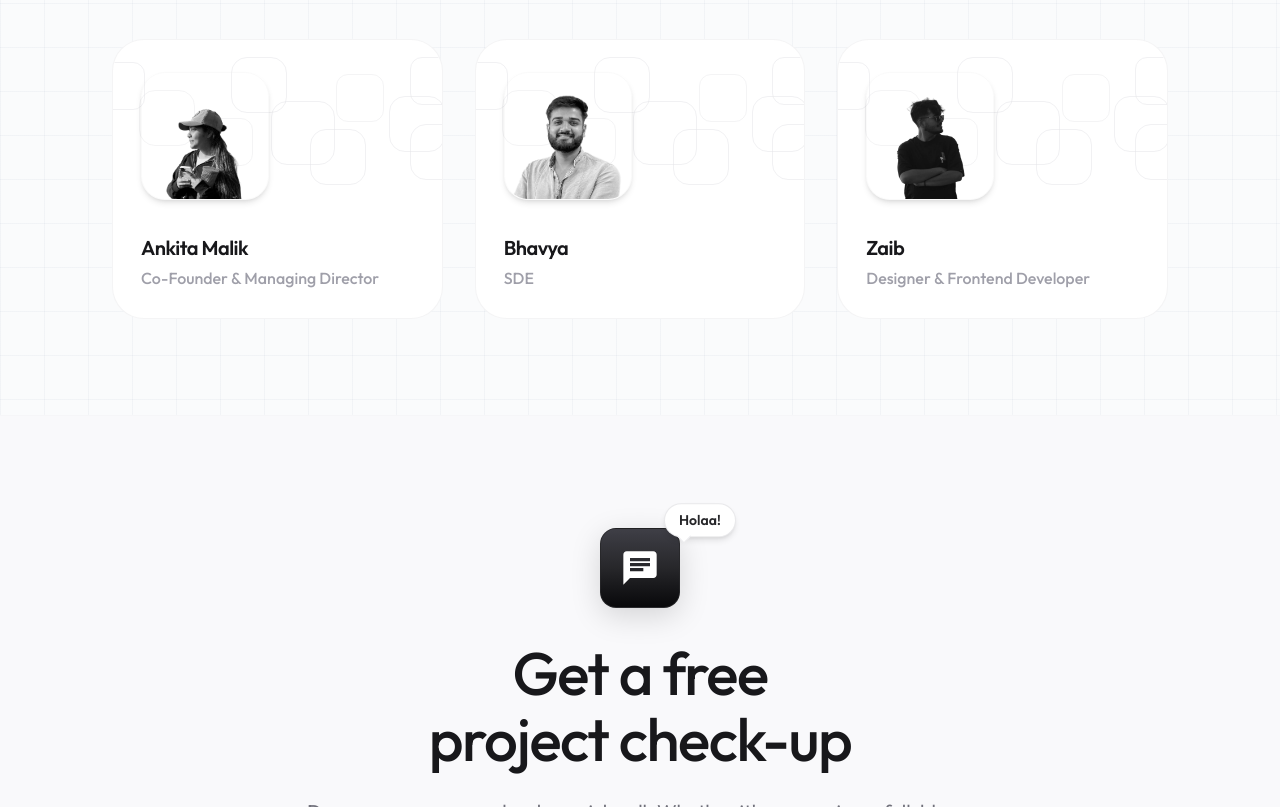
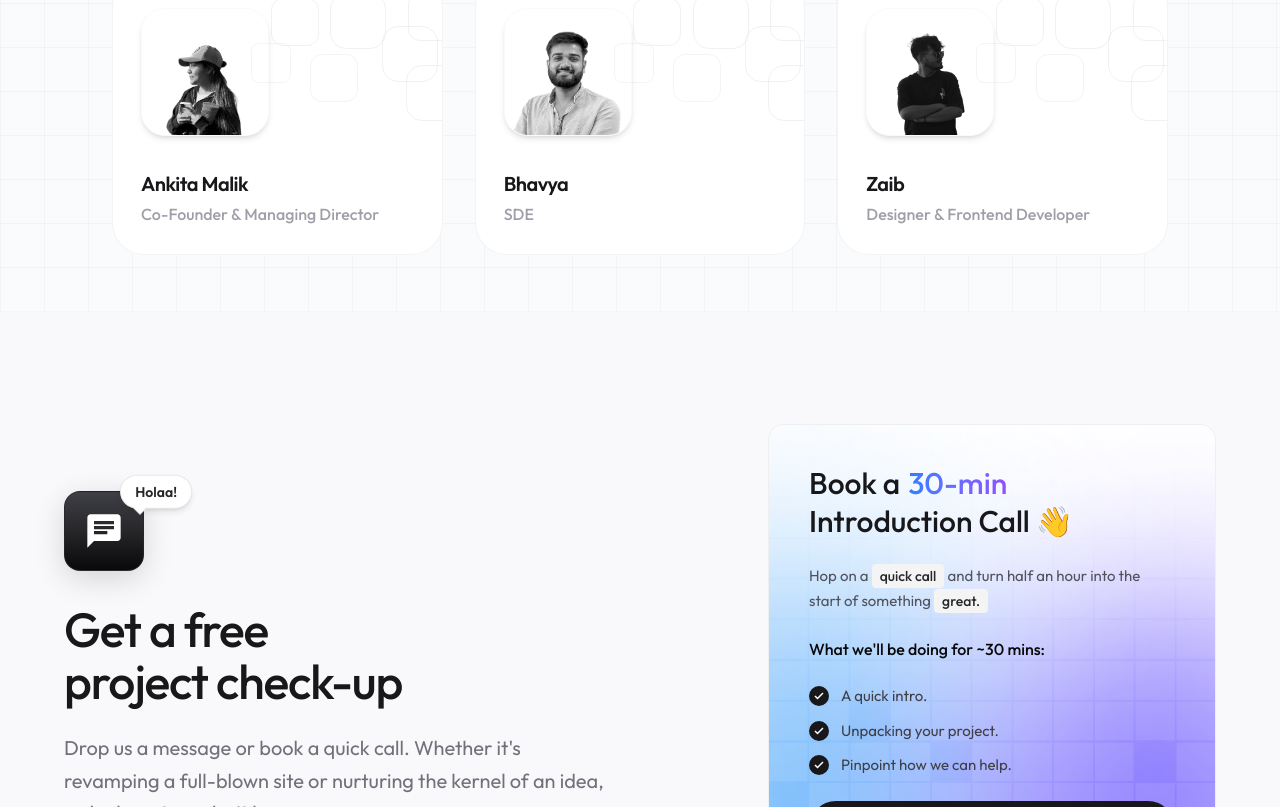
Before and after one commit to Ankita030694/designandcode, a Next.js app: page /About_us in a window 1280 px wide. Shown: the part 2153-2960 px from the top of the page. Built offline with nearby package versions, Linux system fonts and the light colour scheme.

Commit message:
minor changes

```diff
--- a/app/About_us/page.tsx
+++ b/app/About_us/page.tsx
@@ -51,25 +51,16 @@ const AnimatedCounter = ({ target, suffix = "", duration = 1500 }: { target: num
 
 const CardBgSquares = () => (
   <div className="absolute inset-0 overflow-hidden pointer-events-none rounded-[32px] z-0">
-    {/* Top-left overlapping border */}
-    <div className="absolute top-[8%] left-[-16px] w-12 h-12 border border-zinc-200/50 rounded-xl" />
+    {/* Cluster positioned beside the image (Right side of card) */}
+    <div className="absolute top-[8%] left-[48%] w-12 h-12 border border-zinc-200/50 rounded-xl" />
+    <div className="absolute top-[24%] left-[42%] w-10 h-10 border border-zinc-200/40 rounded-lg" />
+    <div className="absolute top-[6%] left-[66%] w-14 h-14 border border-zinc-200/50 rounded-2xl" />
+    <div className="absolute top-[28%] left-[60%] w-12 h-12 border border-zinc-200/40 rounded-xl" />
+    <div className="absolute top-[18%] left-[82%] w-14 h-14 border border-zinc-200/50 rounded-2xl" />
 
-    {/* Behind photo area */}
-    <div className="absolute top-[18%] left-[8%] w-14 h-14 border border-zinc-200/40 rounded-2xl" />
-
-    {/* Middle cluster */}
-    <div className="absolute top-[6%] left-[36%] w-14 h-14 border border-zinc-200/50 rounded-2xl" />
-    <div className="absolute top-[28%] left-[28%] w-12 h-12 border border-zinc-200/40 rounded-xl" />
-    <div className="absolute top-[22%] left-[48%] w-16 h-16 border border-zinc-200/50 rounded-2xl" />
-
-    {/* Right cluster */}
-    <div className="absolute top-[12%] left-[68%] w-12 h-12 border border-zinc-200/40 rounded-xl" />
-    <div className="absolute top-[32%] left-[60%] w-14 h-14 border border-zinc-200/50 rounded-2xl" />
-    <div className="absolute top-[20%] left-[84%] w-14 h-14 border border-zinc-200/50 rounded-2xl" />
-
-    {/* Far right overflowing border */}
-    <div className="absolute top-[6%] right-[-16px] w-12 h-12 border border-zinc-200/50 rounded-xl" />
-    <div className="absolute top-[30%] right-[-24px] w-14 h-14 border border-zinc-200/50 rounded-2xl" />
+    {/* Far right overflowing borders */}
+    <div className="absolute top-[6%] right-[-14px] w-12 h-12 border border-zinc-200/50 rounded-xl" />
+    <div className="absolute top-[32%] right-[-20px] w-14 h-14 border border-zinc-200/50 rounded-2xl" />
   </div>
 );
 
@@ -255,7 +246,7 @@ export default function AboutUs() {
       </section>
 
       {/* ── Meet the Team Section ── */}
-      <section className="relative w-full max-w-6xl mx-auto py-24 px-6 sm:px-8 lg:px-12 z-10">
+      <section className="relative w-full max-w-6xl mx-auto py-24 px-6 sm:px-8 lg:px-12 z-10 -mt-16">
         {/* Section Header */}
         <div className="text-center mb-16 max-w-3xl mx-auto">
           <h2 className="text-3xl sm:text-5xl md:text-6xl font-medium text-zinc-900 tracking-tight leading-tight flex items-center justify-center flex-wrap gap-2 md:gap-3">
@@ -313,12 +304,12 @@ export default function AboutUs() {
 
               {/* Top part: Elevated Portrait */}
               <div className="relative z-10 self-start">
-                <div className="relative w-28 h-28 md:w-32 md:h-32 rounded-[24px] overflow-hidden shadow-md border border-zinc-200/20 group-hover:shadow-[0_25px_40px_rgba(0,0,0,0.35)] transition-all duration-500 ease-out group-hover:-translate-y-8 group-hover:-translate-x-2 group-hover:scale-[1.03]">
+                <div className="relative w-28 h-28 md:w-32 md:h-32 rounded-[24px] overflow-hidden shadow-md border border-zinc-200/20 group-hover:shadow-[0_25px_40px_rgba(0,0,0,0.35)] transition-all duration-500 ease-out group-hover:-translate-y-8 group-hover:-translate-x-2 group-hover:scale-[1.3] group-hover:z-20">
                   <Image
                     src={member.imageSrc}
                     alt={member.name}
                     fill
-                    className="object-cover grayscale"
+                    className="object-cover grayscale group-hover:grayscale-0 transition-all duration-500"
                     sizes="(max-width: 768px) 112px, 128px"
                   />
                 </div>
--- a/app/Components/cta.tsx
+++ b/app/Components/cta.tsx
@@ -5,32 +5,36 @@ import Image from "next/image";
 
 export default function CTA() {
   return (
-    <section className="relative bg-[#F9F9FB] py-28 px-6 sm:px-8 lg:px-12 border-t border-zinc-100/50 overflow-hidden">
-      <div className="max-w-4xl mx-auto text-center relative z-10 flex flex-col items-center">
+    <section className="relative bg-[#F9F9FB] py-20 lg:py-28 px-6 sm:px-8 lg:px-12 border-t border-zinc-100/50 overflow-hidden -mt-10">
+      <div className="max-w-6xl mx-auto relative z-10 grid grid-cols-1 lg:grid-cols-2 gap-12 lg:gap-16 items-center">
+        {/* Left Side: Content */}
+        <div className="flex flex-col items-center lg:items-start text-center lg:text-left">
           {/* Chat Icon & Bubble */}
-        <div className="relative mb-8 flex items-center justify-center">
+          <div className="relative mb-8 inline-block">
             {/* The grey gradient card */}
-          <div className="relative w-16 h-16 sm:w-20 sm:h-20 rounded-2xl bg-gradient-to-b from-zinc-700 via-zinc-800 to-zinc-950 shadow-[0_8px_30px_rgba(0,0,0,0.15)] flex items-center justify-center border border-zinc-800/80">
+            <div className="w-16 h-16 sm:w-20 sm:h-20 rounded-2xl bg-gradient-to-b from-zinc-700 via-zinc-800 to-zinc-950 shadow-[0_8px_30px_rgba(0,0,0,0.15)] flex items-center justify-center border border-zinc-800/80">
               <svg className="w-8 h-8 sm:w-10 sm:h-10 text-white fill-white" viewBox="0 0 24 24">
                 <path d="M20 2H4c-1.1 0-1.99.9-1.99 2L2 22l4-4h14c1.1 0 2-.9 2-2V4c0-1.1-.9-2-2-2zM6 9h12v2H6V9zm8 5H6v-2h8v2zm4-6H6V6h12v2z" />
               </svg>
             </div>
             {/* Holaa! speech bubble */}
-          <div className="absolute -top-6 left-[calc(50%+24px)] bg-white text-zinc-800 font-semibold text-xs sm:text-sm px-3.5 py-1.5 rounded-full border border-zinc-200/80 shadow-md select-none animate-float whitespace-nowrap">
+            <div className="absolute -top-4 -right-12 bg-white text-zinc-800 font-semibold text-xs sm:text-sm px-3.5 py-1.5 rounded-full border border-zinc-200/80 shadow-md select-none animate-float whitespace-nowrap">
               Holaa!
               <span className="absolute bottom-[-5px] left-[20%] w-2.5 h-2.5 bg-white border-r border-b border-zinc-200/80 rotate-45" />
             </div>
           </div>
 
-        <h2 className="text-4xl sm:text-6xl font-medium tracking-tight text-zinc-900 mb-6 max-w-3xl leading-[1.1]">
+          <h2 className="text-3xl sm:text-4xl lg:text-5xl font-medium tracking-tight text-zinc-900 mb-6 max-w-xl leading-[1.1]">
             Get a free<br />project check-up
           </h2>
-        <p className="text-zinc-500 text-base sm:text-xl max-w-2xl leading-relaxed">
+          <p className="text-zinc-500 text-base sm:text-xl max-w-xl leading-relaxed">
             Drop us a message or book a quick call. Whether it&apos;s revamping a full-blown site or nurturing the kernel of an idea, we&apos;re here to make it happen.
           </p>
+        </div>
 
-        {/* CTA Card */}
-        <div className="relative mt-16 w-full max-w-md mx-auto rounded-2xl text-left overflow-hidden flex flex-col p-8 md:p-10">
+        {/* Right Side: CTA Card */}
+        <div className="flex justify-center lg:justify-end w-full">
+          <div className="relative w-full max-w-md rounded-2xl text-left overflow-hidden flex flex-col p-8 md:p-10 border border-zinc-200/60 bg-white">
             {/* The background grid image wrapper */}
             <div className="absolute inset-0 pointer-events-none">
               <Image
@@ -101,6 +105,7 @@ export default function CTA() {
             </div>
           </div>
         </div>
+      </div>
     </section>
   );
 }
--- a/app/page.tsx
+++ b/app/page.tsx
@@ -213,13 +213,13 @@ function GradientHighlight({ children }: { children: ReactNode }) {
 
 function SectionDivider() {
   return (
-    <div className="relative w-full overflow-hidden flex justify-center -mb-20 sm:-mb-28 md:-mb-36 pointer-events-none select-none">
+    <div className="relative w-full overflow-hidden flex justify-center -mb-10 sm:-mb-28 md:-mb-36 pointer-events-none select-none">
       <Image
         src="/Effect.png"
         alt="Section Divider Effect"
         width={1555}
         height={623}
-        className="w-[50%] h-auto object-contain opacity-90"
+        className="w-[80%] h-auto object-contain opacity-90"
       />
     </div>
   );
@@ -351,7 +351,7 @@ export default function Home() {
               href="/about"
               className="w-full sm:w-auto px-8 py-3.5 rounded-full border border-zinc-200/80 bg-zinc-50/40 text-[14px] sm:text-[15px] font-medium text-zinc-700 hover:bg-zinc-100/80 hover:border-zinc-300/80 hover:text-zinc-900 transition-all duration-200 text-center cursor-pointer shadow-xs"
             >
-              Why Designncode?
+              Explore Projects
             </Link>
             <Link
               href="/ContactUs"
@@ -399,7 +399,7 @@ export default function Home() {
 
 
       {/* ── 2. Testimonials (Why clients trust) ── */}
-      <section className="relative bg-[#F9F9FB] py-24 px-6 sm:px-8 lg:px-12 overflow-hidden">
+      <section className="relative bg-[#F9F9FB] py-24 px-6 sm:px-8 lg:px-12 overflow-hidden -mt-20">
         <div className="max-w-6xl mx-auto">
           <SectionDivider />
 
@@ -511,7 +511,7 @@ export default function Home() {
       </section>
 
       {/* ── 3. Our Work ── */}
-      <section className="relative bg-white py-24 px-6 sm:px-8 lg:px-12">
+      <section className="relative bg-white py-24 px-6 sm:px-8 lg:px-12 -mt-15">
         <div className="max-w-6xl mx-auto">
           <div className="flex flex-col sm:flex-row sm:items-start sm:justify-between gap-6 mb-16">
             <div className="max-w-xl">
@@ -560,7 +560,7 @@ export default function Home() {
       </section>
 
       {/* ── 4. How We Help ── */}
-      <section className="relative bg-[#F9F9F9] py-24 px-6 sm:px-8 lg:px-12">
+      <section className="relative bg-[#F9F9F9] py-24 px-6 sm:px-8 lg:px-12 -mt-15">
         <div className="max-w-6xl mx-auto">
           <div className="flex flex-col items-center text-center mb-16">
 
@@ -629,7 +629,7 @@ export default function Home() {
       </section>
 
       {/* ── 5. Who We Partner With ── */}
-      <section className="relative bg-white py-24 px-6 sm:px-8 lg:px-12 border-t border-zinc-100/50">
+      <section className="relative bg-white py-24 px-6 sm:px-8 lg:px-12 border-t border-zinc-100/50 -mt-15">
         <div className="max-w-6xl mx-auto">
           <div className="flex flex-col items-center text-center mb-16">
             <h2 className="text-4xl sm:text-5xl font-medium tracking-tight text-zinc-900 mb-5">
```
Also changed, not shown: app/Components/navbar.tsx (+53 -46 lines). Lines whose indentation alone changed are shown as unchanged.
